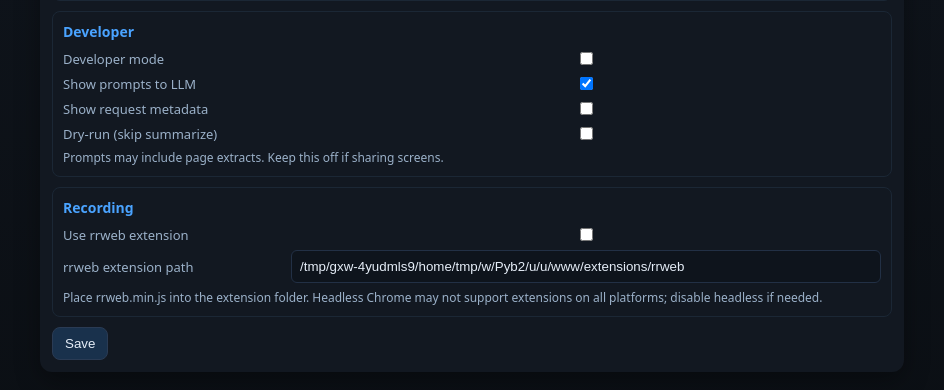
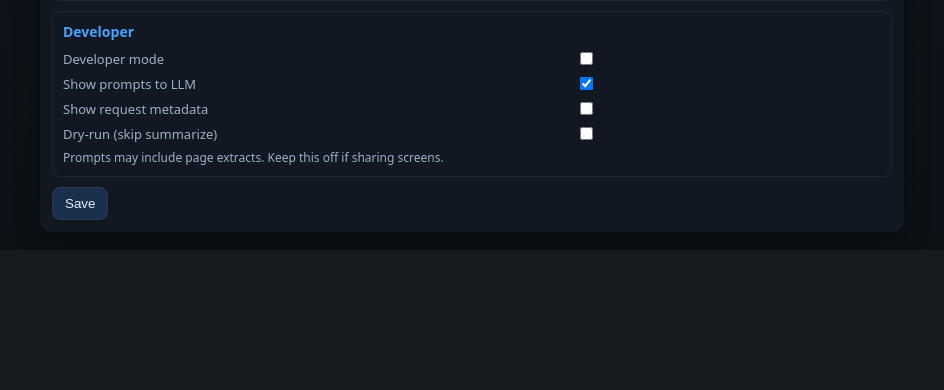
Before and after one commit to nass4000/FreelyBrowserUse, a Flask app: page /settings in a window 1280 px wide. Shown: the part 1146-1536 px from the top of the page, without its empty margins (168-1112 px from the left). After the commit the page ends 1395 px from the top, so only its background shows below. Run offline with Flask 3, Linux system fonts and the light colour scheme.

Commit message:
Remove rrweb recording extension and related code
Eliminates support for rrweb browser event recording, including removal of extension files, configuration options, backend helpers, and frontend UI elements. This simplifies the codebase and user interface by dropping rrweb integration.

```diff
--- a/app.py
+++ b/app.py
@@ -72,9 +72,7 @@
         "answer_temperature": float(os.getenv("ANSWER_TEMPERATURE", "0.2")),
         "answer_top_p": float(os.getenv("ANSWER_TOP_P", "1.0")),
         "answer_max_tokens": int(os.getenv("ANSWER_MAX_TOKENS", "1200")),
-        # rrweb extension
-        "rrweb_use_extension": _env_bool("RRWEB_USE_EXTENSION", False),
-        "rrweb_extension_path": os.getenv("RRWEB_EXTENSION_PATH", os.path.join(os.getcwd(), "extensions", "rrweb")),
+        # (rrweb removed)
     }
     # Overlay with config file if present
     try:
@@ -320,11 +318,11 @@
 # Headless Browser Wrapper (undetected_chromedriver + Selenium)
 # -----------------------------
 class Browser:
-    def __init__(self, headless: bool = True, pageload_timeout: int = 25, driver_path: Optional[str] = None, binary_path: Optional[str] = None, extension_paths: Optional[List[str]] = None):
-        self.driver = self._init_driver(headless, driver_path=driver_path, binary_path=binary_path, extension_paths=extension_paths)
+    def __init__(self, headless: bool = True, pageload_timeout: int = 25, driver_path: Optional[str] = None, binary_path: Optional[str] = None):
+        self.driver = self._init_driver(headless, driver_path=driver_path, binary_path=binary_path)
         self.driver.set_page_load_timeout(pageload_timeout)
 
-    def _build_options(self, headless: bool, binary_path: Optional[str] = None, extension_paths: Optional[List[str]] = None):
+    def _build_options(self, headless: bool, binary_path: Optional[str] = None):
         options = uc.ChromeOptions()
         if headless:
             options.add_argument("--headless=new")
@@ -333,23 +331,15 @@
         options.add_argument("--disable-gpu")
         options.add_argument("--disable-blink-features=AutomationControlled")
         options.add_argument("--window-size=1280,800")
-        if not extension_paths:
-            options.add_argument("--incognito")
+        options.add_argument("--incognito")
         if binary_path:
             try:
                 options.binary_location = binary_path
             except Exception:
                 pass
-        if extension_paths:
-            try:
-                joined = ",".join(extension_paths)
-                options.add_argument(f"--disable-extensions-except={joined}")
-                options.add_argument(f"--load-extension={joined}")
-            except Exception:
-                pass
         return options
 
-    def _init_driver(self, headless: bool, driver_path: Optional[str] = None, binary_path: Optional[str] = None, extension_paths: Optional[List[str]] = None):
+    def _init_driver(self, headless: bool, driver_path: Optional[str] = None, binary_path: Optional[str] = None):
         # Allow manual pin via env var (e.g., 139, 140)
         env_version = os.getenv("UC_CHROME_VERSION_MAIN")
 
@@ -372,7 +362,7 @@
         # Try provided/bundled driver paths with fresh options each attempt
         for p in candidate_paths:
             try:
-                opts = self._build_options(headless, binary_path=binary_path, extension_paths=extension_paths)
+                opts = self._build_options(headless, binary_path=binary_path)
                 return uc.Chrome(options=opts, driver_executable_path=p)
             except Exception:
                 continue
@@ -380,9 +370,9 @@
         # Try by version_main (from env), then default — with fresh options each time
         try:
             if env_version:
-                opts_env = self._build_options(headless, binary_path=binary_path, extension_paths=extension_paths)
+                opts_env = self._build_options(headless, binary_path=binary_path)
                 return uc.Chrome(options=opts_env, version_main=int(env_version))
-            opts_def = self._build_options(headless, binary_path=binary_path, extension_paths=extension_paths)
+            opts_def = self._build_options(headless, binary_path=binary_path)
             return uc.Chrome(options=opts_def)
         except Exception as e:
             # Attempt to parse installed Chrome major version from error and retry
@@ -391,7 +381,7 @@
             if m:
                 major = int(m.group(1))
                 try:
-                    opts_maj = self._build_options(headless, binary_path=binary_path, extension_paths=extension_paths)
+                    opts_maj = self._build_options(headless, binary_path=binary_path)
                     return uc.Chrome(options=opts_maj, version_main=major)
                 except Exception:
                     pass
@@ -399,67 +389,19 @@
             if headless:
                 try:
                     if env_version:
-                        opts_nh_env = self._build_options(False, binary_path=binary_path, extension_paths=extension_paths)
+                        opts_nh_env = self._build_options(False, binary_path=binary_path)
                         return uc.Chrome(options=opts_nh_env, version_main=int(env_version))
                     if m:
-                        opts_nh_maj = self._build_options(False, binary_path=binary_path, extension_paths=extension_paths)
+                        opts_nh_maj = self._build_options(False, binary_path=binary_path)
                         return uc.Chrome(options=opts_nh_maj, version_main=int(m.group(1)))
-                    opts_nh = self._build_options(False, binary_path=binary_path, extension_paths=extension_paths)
+                    opts_nh = self._build_options(False, binary_path=binary_path)
                     return uc.Chrome(options=opts_nh)
                 except Exception:
                     pass
             # Re-raise original exception if all retries fail
             raise
 
-    # ---- rrweb helpers ----
-    def inject_rrweb(self) -> bool:
-        """Inject rrweb recorder into the current page if not already present."""
-        try:
-            js = """
-            (function(){
-              if (window.__rrweb_injected) return true;
-              window.__rrweb_injected = true;
-              window.__rrweb_events = window.__rrweb_events || [];
-              function start(){
-                try{
-                  if (!window.rrweb || !window.rrweb.record) return false;
-                  if (window.__rrweb_started) return true;
-                  window.rrweb.record({
-                    emit: function(e){ try { window.__rrweb_events.push(e); } catch(_){} },
-                  });
-                  window.__rrweb_started = true;
-                  return true;
-                }catch(e){ return false; }
-              }
-              if (start()) return true;
-              var s = document.createElement('script');
-              s.src = 'https://cdn.jsdelivr.net/npm/rrweb@latest/dist/rrweb.min.js';
-              s.async = true;
-              s.onload = function(){ start(); };
-              (document.head||document.documentElement).appendChild(s);
-              return true;
-            })();
-            """
-            self.driver.execute_script(js)
-            return True
-        except Exception:
-            return False
-
-    def drain_rrweb_events(self) -> List[Dict]:
-        try:
-            events = self.driver.execute_script(
-                "var e=(window.__rrweb_events||[]); window.__rrweb_events=[]; return e;"
-            )
-            return events or []
-        except Exception:
-            return []
-
-    def stream_rrweb_batches(self, rounds: int = 8, delay: float = 0.25) -> Generator[List[Dict], None, None]:
-        for _ in range(max(1, rounds)):
-            evs = self.drain_rrweb_events()
-            if evs:
-                yield evs
-            time.sleep(max(0.0, delay))
+    # (rrweb helpers removed)
 
     # ---- Snapshot helpers (CSP-friendly fallbacks) ----
     def html_snapshot(self, max_len: int = 250_000) -> str:
@@ -504,8 +446,6 @@
             self.driver.get(url)
             self._wait_ready(20)
             time.sleep(0.8)
-            # Inject rrweb recorder ASAP
-            self.inject_rrweb()
             # Try a few selectors as DDG changes often
             anchors = []
             try:
@@ -540,8 +480,6 @@
             self.driver.get(url)
             self._wait_ready(timeout)
             time.sleep(1.2)  # allow dynamic content to settle
-            # Ensure rrweb is injected on this page
-            self.inject_rrweb()
             title = (self.driver.title or "").strip()
             text = self.driver.execute_script("return document.body ? document.body.innerText : '';")
             if text:
@@ -566,32 +504,15 @@
     def start(self, conf: Dict) -> Dict:
         with self._lock:
             if self.browser is None:
-                use_ext = bool(conf.get("rrweb_use_extension"))
-                headless = conf.get("browser_headless", True)
-                # Many platforms don’t support extensions in headless; force non-headless when extension is on
-                if use_ext and headless:
-                    headless = False
-                try:
-                    self.browser = Browser(
-                        headless=headless,
-                        pageload_timeout=conf.get("browser_pageload_timeout", 25),
-                        driver_path=conf.get("chromedriver_path") or os.getenv("CHROMEDRIVER_PATH"),
-                        binary_path=conf.get("chrome_binary_path") or os.getenv("CHROME_BINARY_PATH"),
-                        extension_paths=[conf.get("rrweb_extension_path")] if use_ext else None,
-                    )
-                    self.extension_active = use_ext
-                except Exception:
-                    # Fallback: try without extension
-                    self.browser = Browser(
-                        headless=conf.get("browser_headless", True),
-                        pageload_timeout=conf.get("browser_pageload_timeout", 25),
-                        driver_path=conf.get("chromedriver_path") or os.getenv("CHROMEDRIVER_PATH"),
-                        binary_path=conf.get("chrome_binary_path") or os.getenv("CHROME_BINARY_PATH"),
-                        extension_paths=None,
-                    )
-                    self.extension_active = False
+                self.browser = Browser(
+                    headless=conf.get("browser_headless", True),
+                    pageload_timeout=conf.get("browser_pageload_timeout", 25),
+                    driver_path=conf.get("chromedriver_path") or os.getenv("CHROMEDRIVER_PATH"),
+                    binary_path=conf.get("chrome_binary_path") or os.getenv("CHROME_BINARY_PATH"),
+                )
+                self.extension_active = False
                 self.started_at = time.time()
-            return {"running": True, "started_at": self.started_at, "rrweb_extension_active": self.extension_active}
+            return {"running": True, "started_at": self.started_at}
 
     def stop(self) -> Dict:
         with self._lock:
@@ -605,7 +526,7 @@
 
     def status(self) -> Dict:
         with self._lock:
-            return {"running": self.browser is not None, "started_at": self.started_at, "rrweb_extension_active": self.extension_active}
+            return {"running": self.browser is not None, "started_at": self.started_at}
 
     def get_or_start(self, conf: Dict) -> Browser:
         with self._lock:
@@ -891,12 +812,6 @@
                 yield sse("status", {"message": f"Searching for: {q}"})
                 results = browser.search(q, max_results=conf.get("search_results_per_query", 5))
                 yield sse("search_results", {"query": q, "results": results})
-                # Stream rrweb batches with slight delay to mimic realtime
-                try:
-                    for batch in browser.stream_rrweb_batches(rounds=6, delay=0.25):
-                        yield sse("rrweb", {"events": batch})
-                except Exception:
-                    pass
                 # Fallback previews: HTML and screenshots
                 try:
                     snap_html = browser.html_snapshot()
@@ -917,11 +832,6 @@
                 if page:
                     sess.scraped_pages[page["url"]] = page
                     yield sse("read_page", {"url": page["url"], "title": page["title"]})
-                    try:
-                        for batch in browser.stream_rrweb_batches(rounds=6, delay=0.25):
-                            yield sse("rrweb", {"events": batch})
-                    except Exception:
-                        pass
                     # Fallback: HTML + screenshots
                     try:
                         snap_html = browser.html_snapshot()
@@ -947,11 +857,6 @@
                     if page and page.get("text"):
                         sess.scraped_pages[page["url"]] = page
                         yield sse("read_page", {"url": page["url"], "title": page["title"]})
-                        try:
-                            for batch in browser.stream_rrweb_batches(rounds=6, delay=0.25):
-                                yield sse("rrweb", {"events": batch})
-                        except Exception:
-                            pass
                         # Fallback: HTML + screenshots
                         try:
                             snap_html = browser.html_snapshot()
--- a/templates/index.html
+++ b/templates/index.html
@@ -5,8 +5,7 @@
     <meta name="viewport" content="width=device-width, initial-scale=1" />
     <title>Deep Research Assistant</title>
     <link rel="stylesheet" href="/static/styles.css" />
-    <link rel="stylesheet" href="https://cdn.jsdelivr.net/npm/rrweb-player@latest/dist/style.css" />
-    <script src="https://cdn.jsdelivr.net/npm/rrweb@latest/dist/rrweb.min.js"></script>
+
   </head>
   <body>
     <div class="app">
@@ -32,7 +31,6 @@
         <aside class="right">
           <div class="panel">
             <div class="label">Live Browser Preview</div>
-            <div id="rrweb-player" class="rrweb-container"></div>
             <div id="screenshot-wrap" class="screenshot-wrap">
               <img id="page-screenshot" alt="screenshot" />
             </div>
--- a/templates/settings.html
+++ b/templates/settings.html
@@ -71,12 +71,7 @@
             <div class="row"><label>Dry-run (skip summarize)</label><input id="dry_run" type="checkbox" /></div>
             <div class="note">Prompts may include page extracts. Keep this off if sharing screens.</div>
           </div>
-          <div class="group">
-            <h3>Recording</h3>
-            <div class="row"><label>Use rrweb extension</label><input id="rrweb_use_extension" type="checkbox" /></div>
-            <div class="row"><label>rrweb extension path</label><input id="rrweb_extension_path" placeholder="extensions/rrweb" /></div>
-            <div class="note">Place rrweb.min.js into the extension folder. Headless Chrome may not support extensions on all platforms; disable headless if needed.</div>
-          </div>
+
           <div class="actions">
             <button class="btn" type="submit">Save</button>
             <span id="status" class="note"></span>
@@ -109,8 +104,7 @@
           'browser_headless','browser_pageload_timeout','search_results_per_query','pages_to_open',
           'chromedriver_path','chrome_binary_path',
           'planning_temperature','planning_top_p','answer_temperature','answer_top_p','answer_max_tokens',
-          'dev_mode','dev_show_prompts','dev_show_requests','dry_run',
-          'rrweb_use_extension','rrweb_extension_path'
+          'dev_mode','dev_show_prompts','dev_show_requests','dry_run'
         ];
         ids.forEach(id => {
           const el = document.getElementById(id);
```
Also changed, not shown: extensions/rrweb/inject.js (deleted, +0 -14 lines), static/app.js (+0 -14 lines), extensions/rrweb/manifest.json (deleted).
